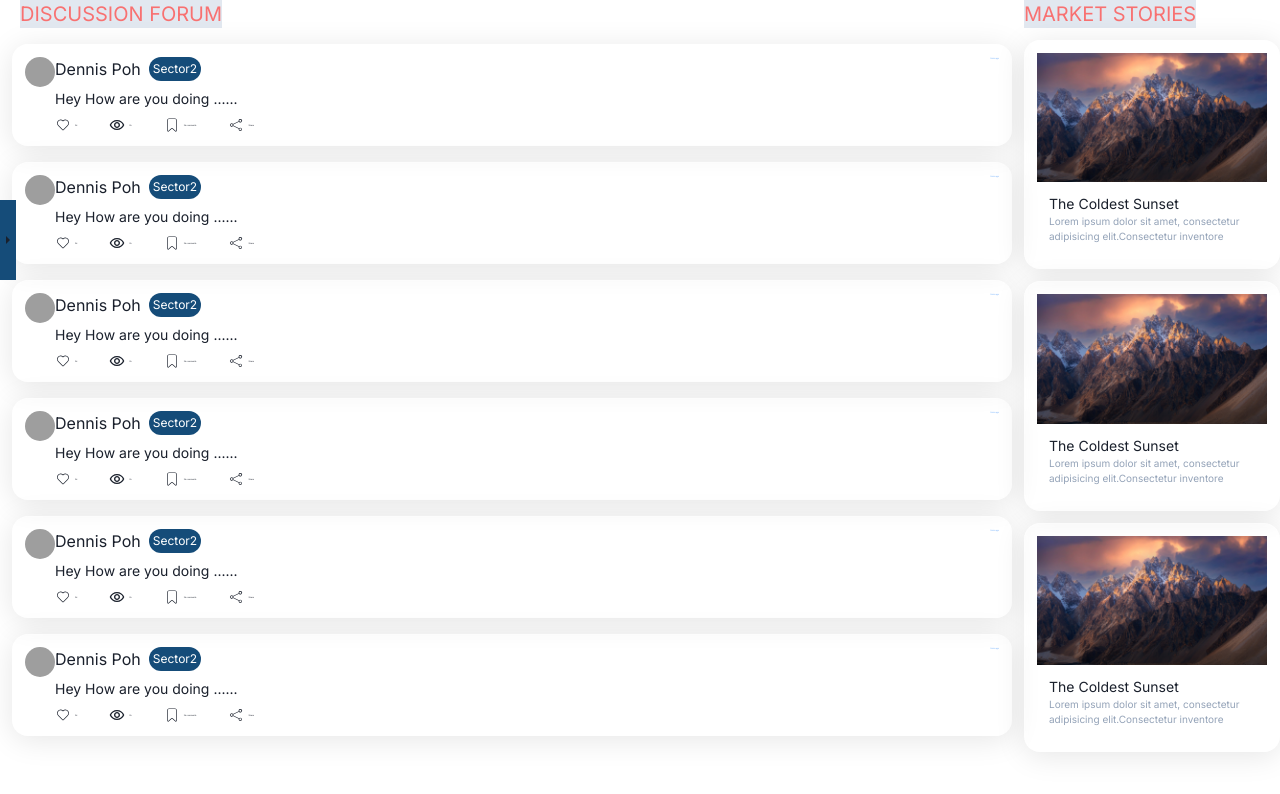
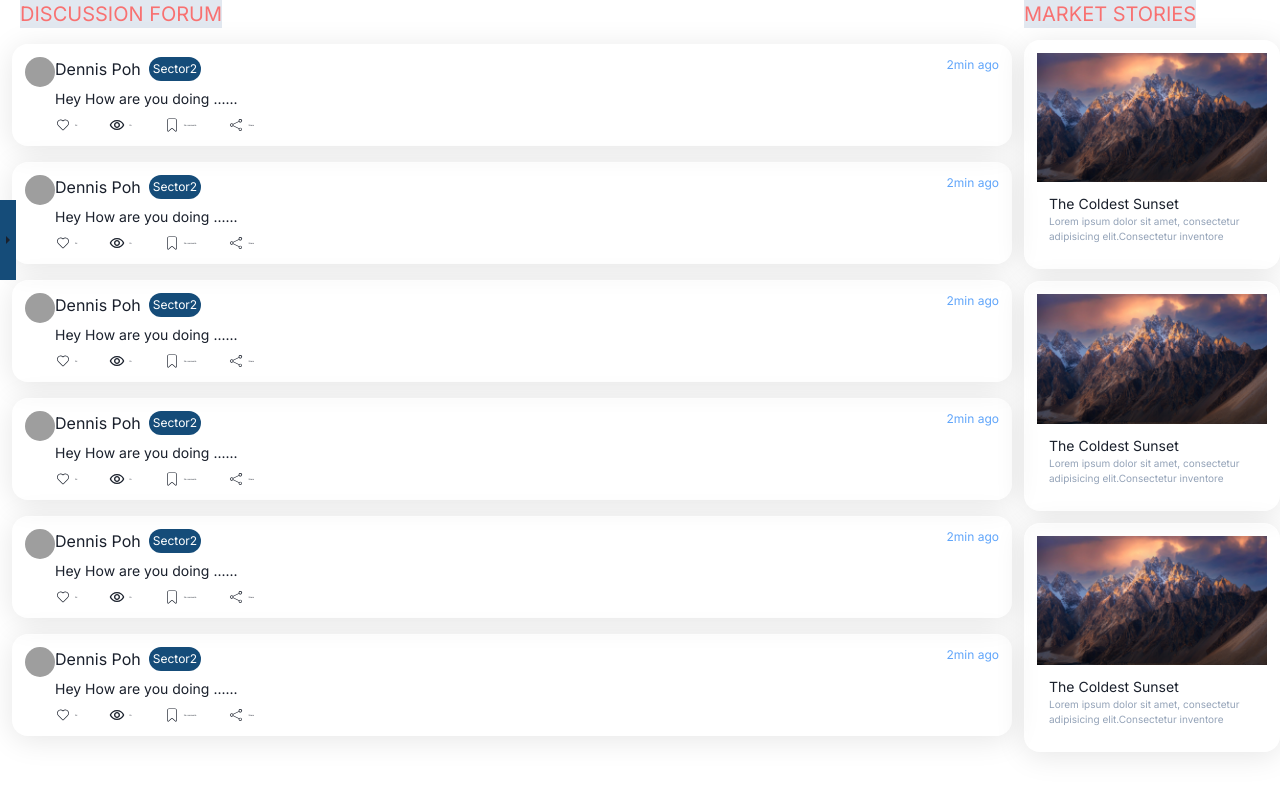
Before and after one commit to priyalj52/Go-India-Stocks, a Next.js app: page / in a window 1280 px wide. Shown: the top 794 px of the page. Built offline with nearby package versions, Linux system fonts and the light colour scheme; grey boxes are pictures that could not be loaded.

Commit message:
css changes

```diff
--- a/components/Card.jsx
+++ b/components/Card.jsx
@@ -69,7 +69,7 @@ const Card = () => {
                 </div>
               </div>
             </div>
-            <div className="  text-[2px] text-blue-400  text-wrap ">
+            <div className="  text-xs  text-blue-400  text-wrap ">
               2min ago
             </div>
           </div>
--- a/components/RightBar.jsx
+++ b/components/RightBar.jsx
@@ -5,7 +5,7 @@ const RightBar = () => {
   return (
     <div className="flex flex-col gap-3">
       <h4
-        className="text-red-400 bg-slate-200 text-nowrap text-start text-xl uppercase  md:block hidden"
+        className="text-red-400 bg-slate-200 text-wrap text-start text-xl uppercase  md:block hidden"
         style={{ width: "fit-content" }}
       >
         Market Stories
```
